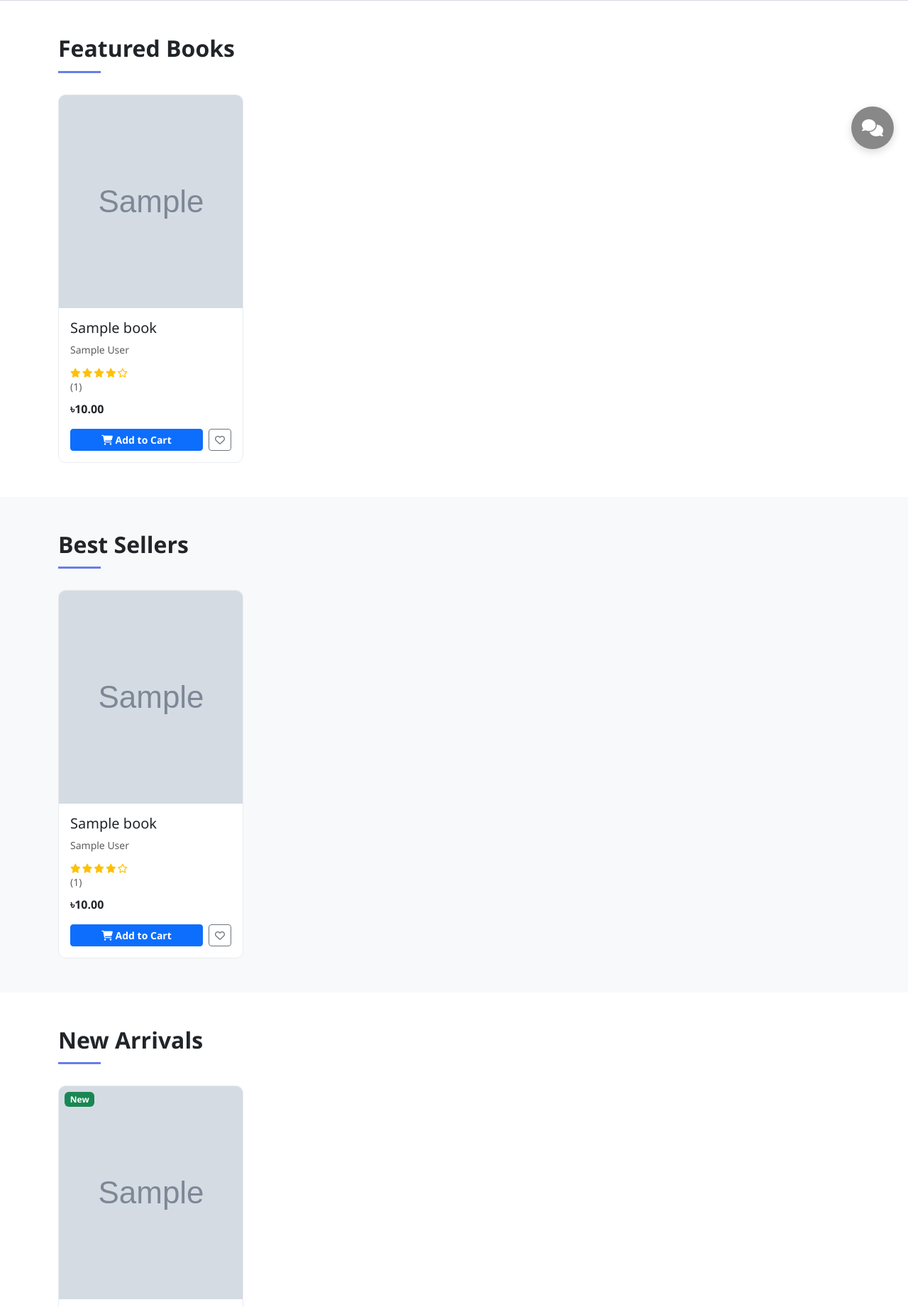
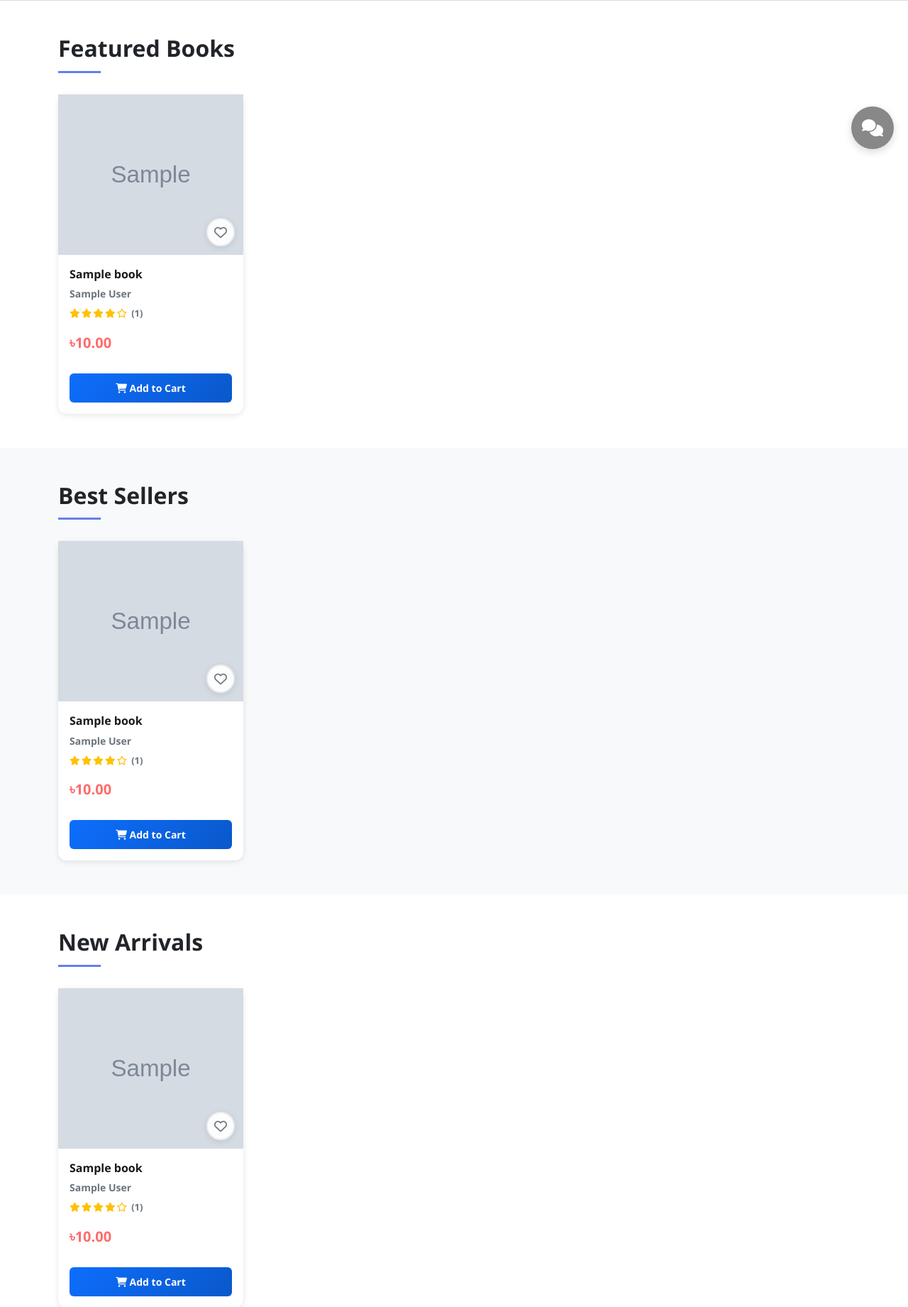
Before and after one commit to uzzalbhuiyan318/Online-Book-Store, a Django app: page / in a window 1280 px wide. Shown: the part 570-2411 px from the top of the page at 71% size. Run offline with Django 4.2, Linux system fonts and the light colour scheme; tables that the repository leaves empty hold one stand-in row (values such as "Sample post"); grey boxes marked "Sample" are stand-in pictures; parts of the project's set-up code (start-up, migrations or seed data) failed here and were passed over; some libraries are stand-ins or nearby versions.

Commit message:
Refactor book card layout and styling: update discount badge positioning, enhance image container, and improve button styles for better user experience.

```diff
--- a/static/css/style.css
+++ b/static/css/style.css
@@ -614,7 +614,7 @@ main {
 .book-card-premium {
     border: none;
     border-radius: 12px;
-    overflow: hidden;
+    overflow: visible;
     box-shadow: 0 2px 8px rgba(0, 0, 0, 0.1);
     transition: all 0.3s cubic-bezier(0.4, 0, 0.2, 1);
     height: 100%;
@@ -663,10 +663,10 @@ main {
 /* Discount Badge */
 .badge-discount {
     position: absolute;
-    top: 12px;
-    left: 12px;
-    width: 60px;
-    height: 60px;
+    top: -16px;
+    left: -16px;
+    width: 45px;
+    height: 45px;
     background: linear-gradient(135deg, #ff4757 0%, #ee5a6f 100%);
     border-radius: 50%;
     display: flex;
--- a/templates/books/home.html
+++ b/templates/books/home.html
@@ -9,28 +9,6 @@
     .banner-slider {
         height: 400px;
         background: linear-gradient(135deg, #667eea 0%, #764ba2 100%);
-    }
-    .book-card {
-        transition: transform 0.3s ease;
-        height: 100%;
-    }
-    .book-card:hover {
-        transform: translateY(-5px);
-        box-shadow: 0 8px 16px rgba(0,0,0,0.2);
-    }
-    .book-cover {
-        height: 300px;
-        object-fit: cover;
-    }
-    .badge-discount {
-        position: absolute;
-        top: 10px;
-        right: 10px;
-        background: #dc3545;
-        color: white;
-        padding: 5px 10px;
-        border-radius: 5px;
-        font-weight: bold;
     }
     .section-title {
         font-weight: 700;
@@ -90,63 +68,72 @@
         <h2 class="section-title">Featured Books</h2>
         <div class="row g-4">
             {% for book in featured_books %}
-            <div class="col-md-3 col-sm-6">
-                <div class="card book-card">
+            <div class="col-lg-3 col-md-4 col-sm-6 col-6">
+                <div class="card book-card-premium">
                     {% if book.discount_percentage %}
-                    <span class="badge-discount">-{{ book.discount_percentage|floatformat:0 }}%</span>
+                    <span class="badge badge-discount">
+                        <strong>{{ book.discount_percentage|floatformat:0 }}%</strong>
+                        <span style="font-size: 10px; font-weight: 600;">OFF</span>
+                    </span>
                     {% endif %}
 
+                    <div class="book-image-container">
                         <a href="{% url 'books:book_detail' book.slug %}">
                             {% if book.cover_image %}
-                        <img src="{{ book.cover_image.url }}" class="card-img-top book-cover" alt="{{ book.title }}">
+                            <img src="{{ book.cover_image.url }}" class="book-cover-img" alt="{{ book.title }}">
                             {% else %}
-                        <img src="{% static 'images/no-cover.jpg' %}" class="card-img-top book-cover" alt="No cover">
+                            <div class="book-cover-placeholder">
+                                <i class="fas fa-book"></i>
+                            </div>
                             {% endif %}
                         </a>
+                        <button class="btn btn-wishlist-quick toggle-wishlist {% if book.id in wishlist_book_ids %}active{% endif %}"
+                                data-book-id="{{ book.id }}"
+                                data-in-wishlist="{% if book.id in wishlist_book_ids %}true{% else %}false{% endif %}">
+                            <i class="{% if book.id in wishlist_book_ids %}fas{% else %}far{% endif %} fa-heart"></i>
+                        </button>
+                    </div>
 
-                    <div class="card-body">
-                        <h5 class="card-title">
-                            <a href="{% url 'books:book_detail' book.slug %}" class="text-decoration-none text-dark">
-                                {{ book.title|truncatewords:5 }}
-                            </a>
+                    <div class="card-body book-card-body">
+                        <h5 class="book-title">
+                            <a href="{% url 'books:book_detail' book.slug %}" class="text-decoration-none">{{ book.title|truncatewords:5 }}</a>
                         </h5>
-                        <p class="card-text text-muted small">{{ book.author }}</p>
 
-                        <!-- Rating -->
-                        <div class="mb-2">
+                        <p class="book-author">{{ book.author }}</p>
+
                         {% if book.average_rating %}
-                            <span class="rating-stars">
+                        <div class="book-rating mb-2">
+                            <div class="rating-stars">
                                 {% for i in "12345" %}
                                     {% if forloop.counter <= book.average_rating %}
-                                    <i class="fas fa-star text-warning"></i>
+                                    <i class="fas fa-star"></i>
                                     {% else %}
-                                    <i class="far fa-star text-warning"></i>
+                                    <i class="far fa-star"></i>
                                     {% endif %}
                                 {% endfor %}
-                            </span>
-                            <small class="text-muted">({{ book.total_reviews }})</small>
+                            </div>
+                            <small class="review-count">({{ book.total_reviews }})</small>
+                        </div>
+                        {% endif %}
+
+                        <div class="price-section mb-3">
+                            {% if book.discount_price %}
+                            <span class="price-current">৳{{ book.discount_price|floatformat:2 }}</span>
+                            <span class="price-original">৳{{ book.price|floatformat:2 }}</span>
+                            {% else %}
+                            <span class="price-current">৳{{ book.price|floatformat:2 }}</span>
                             {% endif %}
                         </div>
 
-                        <!-- Price -->
-                        <div class="mb-3">
-                            {% if book.discount_price %}
-                            <span class="text-danger fw-bold">৳{{ book.discount_price|floatformat:2 }}</span>
-                            <small class="text-muted text-decoration-line-through ms-2">৳{{ book.price|floatformat:2 }}</small>
-                            {% else %}
-                            <span class="fw-bold">৳{{ book.price|floatformat:2 }}</span>
-                            {% endif %}
-                        </div>
-
-                        <!-- Actions -->
-                        <div class="d-flex gap-2">
-                            <button class="btn btn-primary btn-sm flex-grow-1 add-to-cart" data-book-id="{{ book.id }}">
+                        {% if book.stock > 0 %}
+                        <button class="btn btn-add-to-cart w-100 add-to-cart" data-book-id="{{ book.id }}">
                             <i class="fas fa-shopping-cart"></i> Add to Cart
                         </button>
-                            <button class="btn btn-outline-secondary btn-sm toggle-wishlist" data-book-id="{{ book.id }}" data-in-wishlist="{% if book.id in wishlist_book_ids %}true{% else %}false{% endif %}">
-                                <i class="{% if book.id in wishlist_book_ids %}fas{% else %}far{% endif %} fa-heart"></i>
+                        {% else %}
+                        <button class="btn btn-out-of-stock w-100" disabled>
+                            <i class="fas fa-times-circle"></i> Out of Stock
                         </button>
-                        </div>
+                        {% endif %}
                     </div>
                 </div>
             </div>
@@ -163,60 +150,72 @@
         <h2 class="section-title">Best Sellers</h2>
         <div class="row g-4">
             {% for book in bestsellers %}
-            <div class="col-md-3 col-sm-6">
-                <div class="card book-card">
+            <div class="col-lg-3 col-md-4 col-sm-6 col-6">
+                <div class="card book-card-premium">
                     {% if book.discount_percentage %}
-                    <span class="badge-discount">-{{ book.discount_percentage|floatformat:0 }}%</span>
+                    <span class="badge badge-discount">
+                        <strong>{{ book.discount_percentage|floatformat:0 }}%</strong>
+                        <span style="font-size: 10px; font-weight: 600;">OFF</span>
+                    </span>
                     {% endif %}
 
+                    <div class="book-image-container">
                         <a href="{% url 'books:book_detail' book.slug %}">
                             {% if book.cover_image %}
-                        <img src="{{ book.cover_image.url }}" class="card-img-top book-cover" alt="{{ book.title }}">
+                            <img src="{{ book.cover_image.url }}" class="book-cover-img" alt="{{ book.title }}">
                             {% else %}
-                        <img src="{% static 'images/no-cover.jpg' %}" class="card-img-top book-cover" alt="No cover">
+                            <div class="book-cover-placeholder">
+                                <i class="fas fa-book"></i>
+                            </div>
                             {% endif %}
                         </a>
+                        <button class="btn btn-wishlist-quick toggle-wishlist {% if book.id in wishlist_book_ids %}active{% endif %}"
+                                data-book-id="{{ book.id }}"
+                                data-in-wishlist="{% if book.id in wishlist_book_ids %}true{% else %}false{% endif %}">
+                            <i class="{% if book.id in wishlist_book_ids %}fas{% else %}far{% endif %} fa-heart"></i>
+                        </button>
+                    </div>
 
-                    <div class="card-body">
-                        <h5 class="card-title">
-                            <a href="{% url 'books:book_detail' book.slug %}" class="text-decoration-none text-dark">
-                                {{ book.title|truncatewords:5 }}
-                            </a>
+                    <div class="card-body book-card-body">
+                        <h5 class="book-title">
+                            <a href="{% url 'books:book_detail' book.slug %}" class="text-decoration-none">{{ book.title|truncatewords:5 }}</a>
                         </h5>
-                        <p class="card-text text-muted small">{{ book.author }}</p>
 
-                        <div class="mb-2">
+                        <p class="book-author">{{ book.author }}</p>
+
                         {% if book.average_rating %}
-                            <span class="rating-stars">
+                        <div class="book-rating mb-2">
+                            <div class="rating-stars">
                                 {% for i in "12345" %}
                                     {% if forloop.counter <= book.average_rating %}
-                                    <i class="fas fa-star text-warning"></i>
+                                    <i class="fas fa-star"></i>
                                     {% else %}
-                                    <i class="far fa-star text-warning"></i>
+                                    <i class="far fa-star"></i>
                                     {% endif %}
                                 {% endfor %}
-                            </span>
-                            <small class="text-muted">({{ book.total_reviews }})</small>
+                            </div>
+                            <small class="review-count">({{ book.total_reviews }})</small>
+                        </div>
+                        {% endif %}
+
+                        <div class="price-section mb-3">
+                            {% if book.discount_price %}
+                            <span class="price-current">৳{{ book.discount_price|floatformat:2 }}</span>
+                            <span class="price-original">৳{{ book.price|floatformat:2 }}</span>
+                            {% else %}
+                            <span class="price-current">৳{{ book.price|floatformat:2 }}</span>
                             {% endif %}
                         </div>
 
-                        <div class="mb-3">
-                            {% if book.discount_price %}
-                            <span class="text-danger fw-bold">৳{{ book.discount_price|floatformat:2 }}</span>
-                            <small class="text-muted text-decoration-line-through ms-2">৳{{ book.price|floatformat:2 }}</small>
-                            {% else %}
-                            <span class="fw-bold">৳{{ book.price|floatformat:2 }}</span>
-                            {% endif %}
-                        </div>
-
-                        <div class="d-flex gap-2">
-                            <button class="btn btn-primary btn-sm flex-grow-1 add-to-cart" data-book-id="{{ book.id }}">
+                        {% if book.stock > 0 %}
+                        <button class="btn btn-add-to-cart w-100 add-to-cart" data-book-id="{{ book.id }}">
                             <i class="fas fa-shopping-cart"></i> Add to Cart
                         </button>
-                            <button class="btn btn-outline-secondary btn-sm toggle-wishlist" data-book-id="{{ book.id }}" data-in-wishlist="{% if book.id in wishlist_book_ids %}true{% else %}false{% endif %}">
-                                <i class="{% if book.id in wishlist_book_ids %}fas{% else %}far{% endif %} fa-heart"></i>
+                        {% else %}
+                        <button class="btn btn-out-of-stock w-100" disabled>
+                            <i class="fas fa-times-circle"></i> Out of Stock
                         </button>
-                        </div>
+                        {% endif %}
                     </div>
                 </div>
             </div>
@@ -233,47 +232,72 @@
         <h2 class="section-title">New Arrivals</h2>
         <div class="row g-4">
             {% for book in new_arrivals %}
-            <div class="col-md-3 col-sm-6">
-                <div class="card book-card">
-                    <span class="badge bg-success position-absolute top-0 start-0 m-2">New</span>
-
+            <div class="col-lg-3 col-md-4 col-sm-6 col-6">
+                <div class="card book-card-premium">
                     {% if book.discount_percentage %}
-                    <span class="badge-discount">-{{ book.discount_percentage|floatformat:0 }}%</span>
+                    <span class="badge badge-discount">
+                        <strong>{{ book.discount_percentage|floatformat:0 }}%</strong>
+                        <span style="font-size: 10px; font-weight: 600;">OFF</span>
+                    </span>
                     {% endif %}
 
+                    <div class="book-image-container">
                         <a href="{% url 'books:book_detail' book.slug %}">
                             {% if book.cover_image %}
-                        <img src="{{ book.cover_image.url }}" class="card-img-top book-cover" alt="{{ book.title }}">
+                            <img src="{{ book.cover_image.url }}" class="book-cover-img" alt="{{ book.title }}">
                             {% else %}
-                        <img src="{% static 'images/no-cover.jpg' %}" class="card-img-top book-cover" alt="No cover">
+                            <div class="book-cover-placeholder">
+                                <i class="fas fa-book"></i>
+                            </div>
                             {% endif %}
                         </a>
+                        <button class="btn btn-wishlist-quick toggle-wishlist {% if book.id in wishlist_book_ids %}active{% endif %}"
+                                data-book-id="{{ book.id }}"
+                                data-in-wishlist="{% if book.id in wishlist_book_ids %}true{% else %}false{% endif %}">
+                            <i class="{% if book.id in wishlist_book_ids %}fas{% else %}far{% endif %} fa-heart"></i>
+                        </button>
+                    </div>
 
-                    <div class="card-body">
-                        <h5 class="card-title">
-                            <a href="{% url 'books:book_detail' book.slug %}" class="text-decoration-none text-dark">
-                                {{ book.title|truncatewords:5 }}
-                            </a>
+                    <div class="card-body book-card-body">
+                        <h5 class="book-title">
+                            <a href="{% url 'books:book_detail' book.slug %}" class="text-decoration-none">{{ book.title|truncatewords:5 }}</a>
                         </h5>
-                        <p class="card-text text-muted small">{{ book.author }}</p>
 
-                        <div class="mb-3">
+                        <p class="book-author">{{ book.author }}</p>
+
+                        {% if book.average_rating %}
+                        <div class="book-rating mb-2">
+                            <div class="rating-stars">
+                                {% for i in "12345" %}
+                                    {% if forloop.counter <= book.average_rating %}
+                                    <i class="fas fa-star"></i>
+                                    {% else %}
+                                    <i class="far fa-star"></i>
+                                    {% endif %}
+                                {% endfor %}
+                            </div>
+                            <small class="review-count">({{ book.total_reviews }})</small>
+                        </div>
+                        {% endif %}
+
+                        <div class="price-section mb-3">
                             {% if book.discount_price %}
-                            <span class="text-danger fw-bold">৳{{ book.discount_price|floatformat:2 }}</span>
-                            <small class="text-muted text-decoration-line-through ms-2">৳{{ book.price|floatformat:2 }}</small>
+                            <span class="price-current">৳{{ book.discount_price|floatformat:2 }}</span>
+                            <span class="price-original">৳{{ book.price|floatformat:2 }}</span>
                             {% else %}
-                            <span class="fw-bold">৳{{ book.price|floatformat:2 }}</span>
+                            <span class="price-current">৳{{ book.price|floatformat:2 }}</span>
                             {% endif %}
                         </div>
 
-                        <div class="d-flex gap-2">
-                            <button class="btn btn-primary btn-sm flex-grow-1 add-to-cart" data-book-id="{{ book.id }}">
+                        {% if book.stock > 0 %}
+                        <button class="btn btn-add-to-cart w-100 add-to-cart" data-book-id="{{ book.id }}">
                             <i class="fas fa-shopping-cart"></i> Add to Cart
                         </button>
-                            <button class="btn btn-outline-secondary btn-sm toggle-wishlist" data-book-id="{{ book.id }}" data-in-wishlist="{% if book.id in wishlist_book_ids %}true{% else %}false{% endif %}">
-                                <i class="{% if book.id in wishlist_book_ids %}fas{% else %}far{% endif %} fa-heart"></i>
+                        {% else %}
+                        <button class="btn btn-out-of-stock w-100" disabled>
+                            <i class="fas fa-times-circle"></i> Out of Stock
                         </button>
-                        </div>
+                        {% endif %}
                     </div>
                 </div>
             </div>
```
Also changed, not shown: templates/books/category_books.html (+48 -44 lines). Lines whose indentation alone changed are shown as unchanged.
